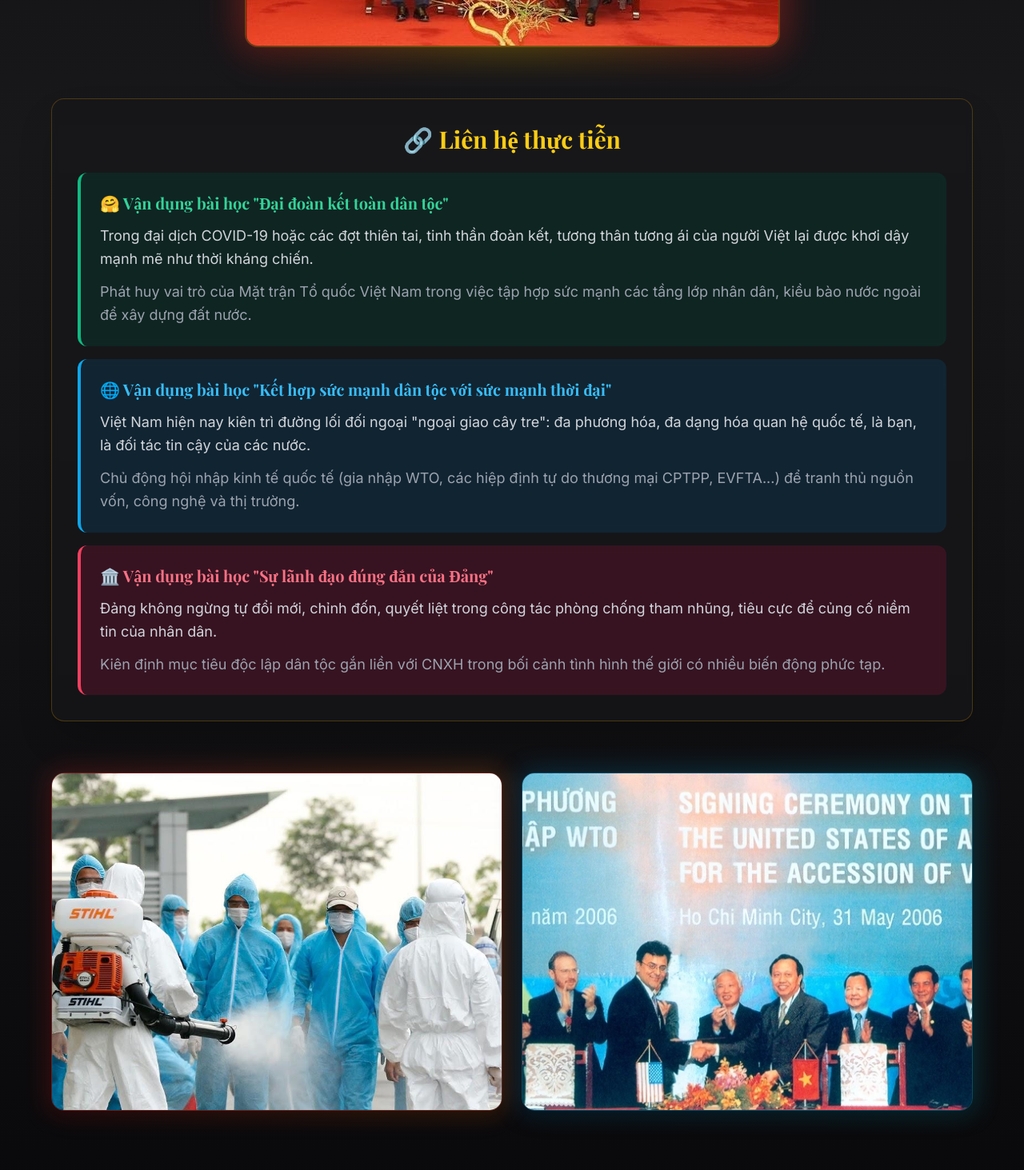
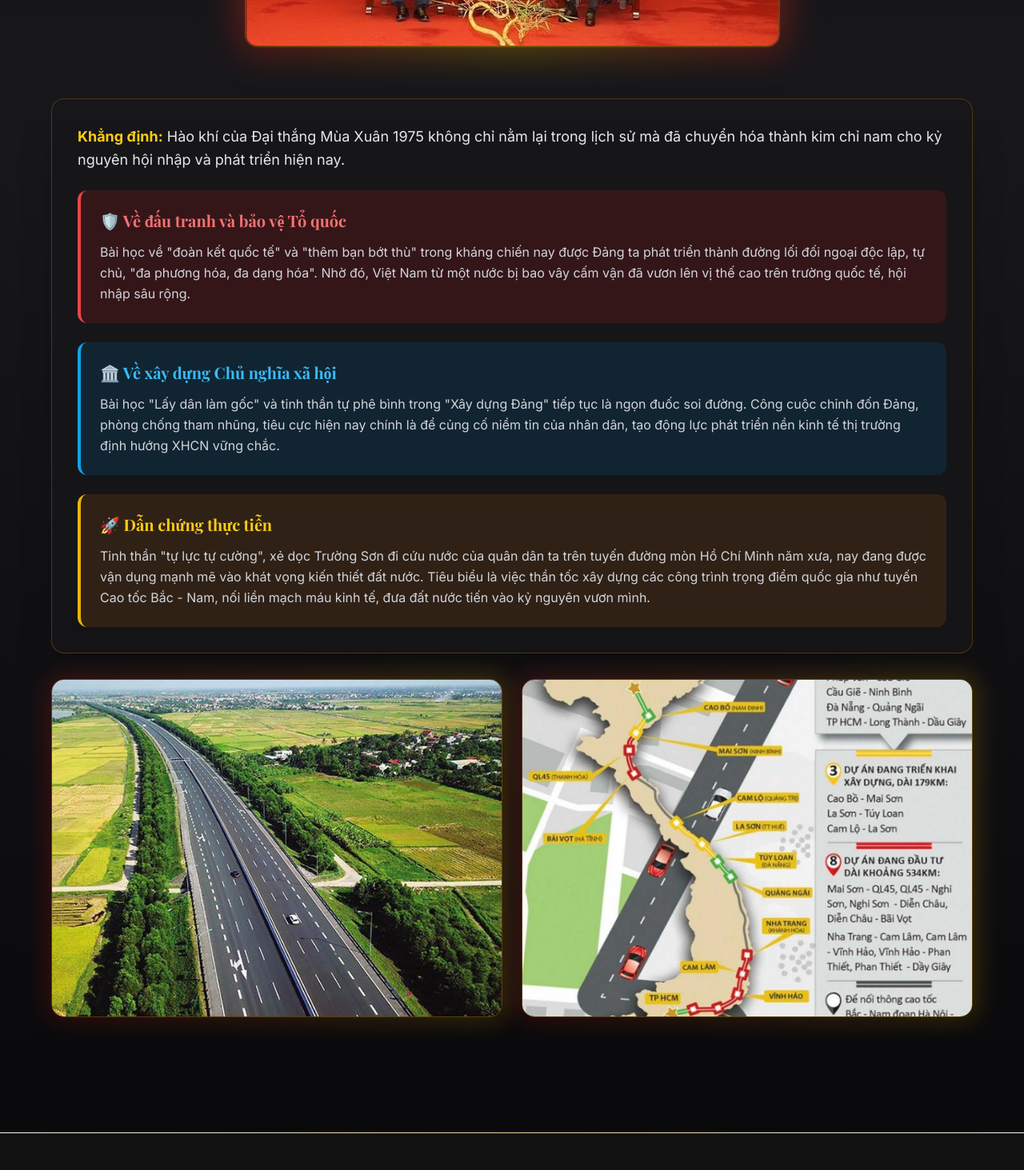
Before and after one commit to ThinhNguyenrt/VNR202_Group5, a React (Create React App) app: page /lien-he in a window 1280 px wide. Shown: the part 1160-2623 px from the top of the page at 80% size. Built offline with nearby package versions, Linux system fonts and the light colour scheme.

Commit message:
fix contact page

```diff
--- a/src/components/ContactSection.js
+++ b/src/components/ContactSection.js
@@ -1,8 +1,8 @@
 import React from 'react';
 import { motion } from 'framer-motion';
 import ngoaigiaoImage from '../assets/ngoaigiao.jpg';
-import covid19Image from '../assets/covid19.jpg';
-import wtoImage from '../assets/wto.webp';
+import caotocBacNamImage from '../assets/caotocbacnam.jpg';
+import duanCaotocImage from '../assets/duancaotocbacnam.jpg';
 
 const ContactSection = () => {
   return (
@@ -98,72 +98,64 @@ const ContactSection = () => {
           </motion.div>
         </div>
 
-        {/* Liên hệ thực tiễn */}
+        {/* Bài học kỷ nguyên hội nhập */}
         <div className="max-w-6xl mx-auto mb-16">
           <motion.div
             initial={{ opacity: 0, y: 30 }}
             whileInView={{ opacity: 1, y: 0 }}
             viewport={{ once: true }}
-            className="bg-zinc-900/70 backdrop-blur-sm rounded-2xl p-8 shadow-2xl border border-yellow-600/30"
+            className="bg-zinc-900/70 backdrop-blur-sm rounded-2xl p-8 shadow-2xl border border-yellow-600/30 space-y-6"
           >
-            <h3 className="text-3xl font-serif font-bold text-center mb-6 text-yellow-400">
-              🔗 Liên hệ thực tiễn
-            </h3>
-            <div className="space-y-4 text-lg font-sans leading-relaxed">
-              <div className="bg-emerald-900/30 rounded-xl p-6 border-l-4 border-emerald-500 backdrop-blur-sm">
-                <h4 className="font-serif font-bold text-emerald-400 mb-3 text-xl">🤗 Vận dụng bài học "Đại đoàn kết toàn dân tộc"</h4>
-                <p className="mb-3 text-gray-300">
-                  Trong đại dịch COVID-19 hoặc các đợt thiên tai, tinh thần đoàn kết, tương thân tương ái của người Việt lại được khơi dậy mạnh mẽ như thời kháng chiến.
+            <p className="text-lg font-sans text-gray-200 leading-relaxed">
+              <strong className="text-yellow-400">Khẳng định:</strong> Hào khí của Đại thắng Mùa Xuân 1975 không chỉ nằm lại trong lịch sử mà đã chuyển hóa thành kim chỉ nam cho kỷ nguyên hội nhập và phát triển hiện nay.
             </p>
-                <p className="text-gray-400">
-                  Phát huy vai trò của Mặt trận Tổ quốc Việt Nam trong việc tập hợp sức mạnh các tầng lớp nhân dân, kiều bào nước ngoài để xây dựng đất nước.
+
+            <div className="bg-red-900/30 rounded-xl p-6 border-l-4 border-red-500 backdrop-blur-sm">
+              <h4 className="font-serif font-bold text-red-400 mb-3 text-xl">🛡️ Về đấu tranh và bảo vệ Tổ quốc</h4>
+              <p className="text-gray-300 font-sans text-base leading-relaxed">
+                Bài học về "đoàn kết quốc tế" và "thêm bạn bớt thù" trong kháng chiến nay được Đảng ta phát triển thành đường lối đối ngoại độc lập, tự chủ, "đa phương hóa, đa dạng hóa". Nhờ đó, Việt Nam từ một nước bị bao vây cấm vận đã vươn lên vị thế cao trên trường quốc tế, hội nhập sâu rộng.
               </p>
             </div>
 
             <div className="bg-sky-900/30 rounded-xl p-6 border-l-4 border-sky-500 backdrop-blur-sm">
-                <h4 className="font-serif font-bold text-sky-400 mb-3 text-xl">🌐 Vận dụng bài học "Kết hợp sức mạnh dân tộc với sức mạnh thời đại"</h4>
-                <p className="mb-3 text-gray-300">
-                  Việt Nam hiện nay kiên trì đường lối đối ngoại "ngoại giao cây tre": đa phương hóa, đa dạng hóa quan hệ quốc tế, là bạn, là đối tác tin cậy của các nước.
-                </p>
-                <p className="text-gray-400">
-                  Chủ động hội nhập kinh tế quốc tế (gia nhập WTO, các hiệp định tự do thương mại CPTPP, EVFTA...) để tranh thủ nguồn vốn, công nghệ và thị trường.
+              <h4 className="font-serif font-bold text-sky-400 mb-3 text-xl">🏛️ Về xây dựng Chủ nghĩa xã hội</h4>
+              <p className="text-gray-300 font-sans text-base leading-relaxed">
+                Bài học "Lấy dân làm gốc" và tinh thần tự phê bình trong "Xây dựng Đảng" tiếp tục là ngọn đuốc soi đường. Công cuộc chỉnh đốn Đảng, phòng chống tham nhũng, tiêu cực hiện nay chính là để củng cố niềm tin của nhân dân, tạo động lực phát triển nền kinh tế thị trường định hướng XHCN vững chắc.
               </p>
             </div>
 
-              <div className="bg-rose-900/30 rounded-xl p-6 border-l-4 border-rose-500 backdrop-blur-sm">
-                <h4 className="font-serif font-bold text-rose-400 mb-3 text-xl">🏛️ Vận dụng bài học "Sự lãnh đạo đúng đắn của Đảng"</h4>
-                <p className="mb-3 text-gray-300">
-                  Đảng không ngừng tự đổi mới, chỉnh đốn, quyết liệt trong công tác phòng chống tham nhũng, tiêu cực để củng cố niềm tin của nhân dân.
-                </p>
-                <p className="text-gray-400">
-                  Kiên định mục tiêu độc lập dân tộc gắn liền với CNXH trong bối cảnh tình hình thế giới có nhiều biến động phức tạp.
+            <div className="bg-yellow-900/30 rounded-xl p-6 border-l-4 border-yellow-500 backdrop-blur-sm">
+              <h4 className="font-serif font-bold text-yellow-400 mb-3 text-xl">🚀 Dẫn chứng thực tiễn</h4>
+              <p className="text-gray-300 font-sans text-base leading-relaxed">
+                Tinh thần "tự lực tự cường", xẻ dọc Trường Sơn đi cứu nước của quân dân ta trên tuyến đường mòn Hồ Chí Minh năm xưa, nay đang được vận dụng mạnh mẽ vào khát vọng kiến thiết đất nước. Tiêu biểu là việc thần tốc xây dựng các công trình trọng điểm quốc gia như tuyến Cao tốc Bắc - Nam, nối liền mạch máu kinh tế, đưa đất nước tiến vào kỷ nguyên vươn mình.
               </p>
             </div>
-            </div>
           </motion.div>
-        </div>
 
-        {/* Vận dụng bài học lịch sử */}
-        <div className="max-w-6xl mx-auto mb-16">
-          <div className="grid grid-cols-2 gap-4 md:gap-6 mb-6">
+          {/* Hình ảnh Cao tốc Bắc - Nam */}
+          <motion.div
+            initial={{ opacity: 0, y: 30 }}
+            whileInView={{ opacity: 1, y: 0 }}
+            viewport={{ once: true }}
+            className="grid grid-cols-2 gap-4 md:gap-6 mt-8"
+          >
             <div className="relative group">
-              <div className="absolute -inset-1 bg-gradient-to-r from-red-600/60 to-orange-500/60 rounded-2xl blur-lg opacity-40 group-hover:opacity-70 transition-opacity"></div>
+              <div className="absolute -inset-1 bg-gradient-to-r from-red-600/60 to-yellow-500/60 rounded-2xl blur-lg opacity-40 group-hover:opacity-70 transition-opacity"></div>
               <img
-                src={covid19Image}
-                alt="Đoàn kết toàn dân trong đại dịch COVID-19"
-                className="relative w-full aspect-[4/3] object-cover rounded-2xl border border-red-500/30 shadow-xl"
+                src={caotocBacNamImage}
+                alt="Cao tốc Bắc - Nam"
+                className="relative w-full aspect-[4/3] object-cover rounded-2xl border border-yellow-600/30 shadow-xl"
               />
             </div>
             <div className="relative group">
-              <div className="absolute -inset-1 bg-gradient-to-r from-sky-600/60 to-cyan-500/60 rounded-2xl blur-lg opacity-40 group-hover:opacity-70 transition-opacity"></div>
+              <div className="absolute -inset-1 bg-gradient-to-r from-red-600/60 to-yellow-500/60 rounded-2xl blur-lg opacity-40 group-hover:opacity-70 transition-opacity"></div>
               <img
-                src={wtoImage}
-                alt="Việt Nam hội nhập kinh tế quốc tế với WTO"
-                className="relative w-full aspect-[4/3] object-cover rounded-2xl border border-sky-500/30 shadow-xl"
+                src={duanCaotocImage}
+                alt="Dự án Cao tốc Bắc - Nam"
+                className="relative w-full aspect-[4/3] object-cover rounded-2xl border border-yellow-600/30 shadow-xl"
               />
             </div>
-          </div>
-
+          </motion.div>
         </div>
       </div>
     </section>
```
Also changed, not shown: src/assets/caotocbacnam.jpg (added), src/assets/duancaotocbacnam.jpg (added). Lines whose indentation alone changed are shown as unchanged.
